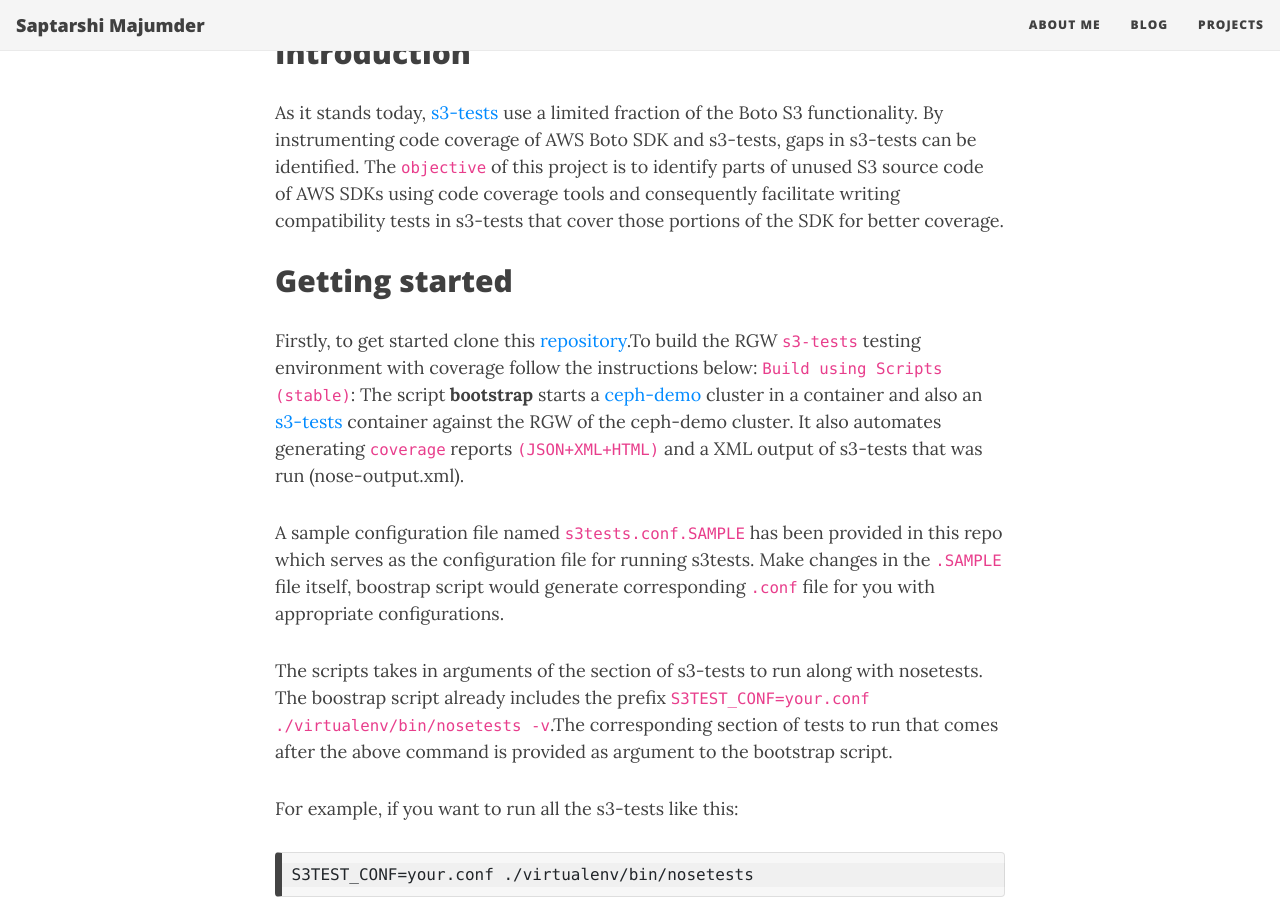
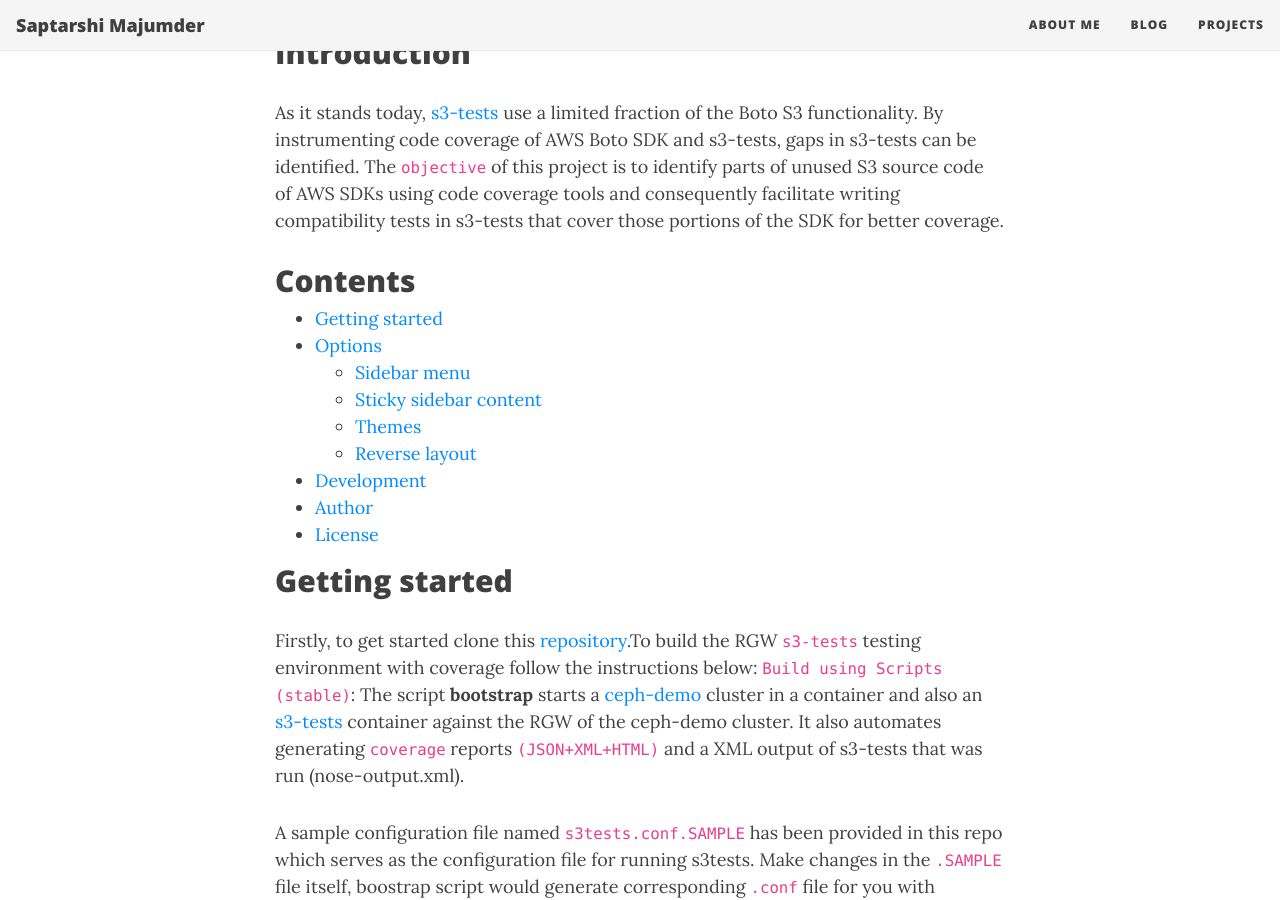
Before and after one commit to iraj465/iraj465.github.io, a Jekyll site: the page built from _posts/2021-08-18-gsoc-2021-final-report.md, in a window 1280 px wide and 900 px high, scrolled down 687 px. Built offline with Jekyll 4.4.1, drawn with Linux system fonts in a browser that asks for light colours; nearby versions of some CDN libraries.

Commit message:
Update 2021-08-18-gsoc-2021-final-report.md

```diff
--- a/_posts/2021-08-18-gsoc-2021-final-report.md
+++ b/_posts/2021-08-18-gsoc-2021-final-report.md
@@ -16,6 +16,18 @@
 
 ## Introduction
 As it stands today, [s3-tests](https://github.com/ceph/s3-tests) use a limited fraction of the Boto S3 functionality. By instrumenting code coverage of AWS Boto SDK and s3-tests, gaps in s3-tests can be identified. The `objective` of this project is to identify parts of unused S3 source code of AWS SDKs using code coverage tools and consequently facilitate writing compatibility tests in s3-tests that cover those portions of the SDK for better coverage.
+
+## Contents
+
+- [Getting started](#getting-started)
+- [Options](#options)
+  - [Sidebar menu](#sidebar-menu)
+  - [Sticky sidebar content](#sticky-sidebar-content)
+  - [Themes](#themes)
+  - [Reverse layout](#reverse-layout)
+- [Development](#development)
+- [Author](#author)
+- [License](#license)
 
 ## Getting started
 Firstly, to get started clone this [repository](https://github.com/robbat2/rgw-s3-coverage-testing).To build the RGW `s3-tests` testing environment with coverage follow the instructions below:
```
